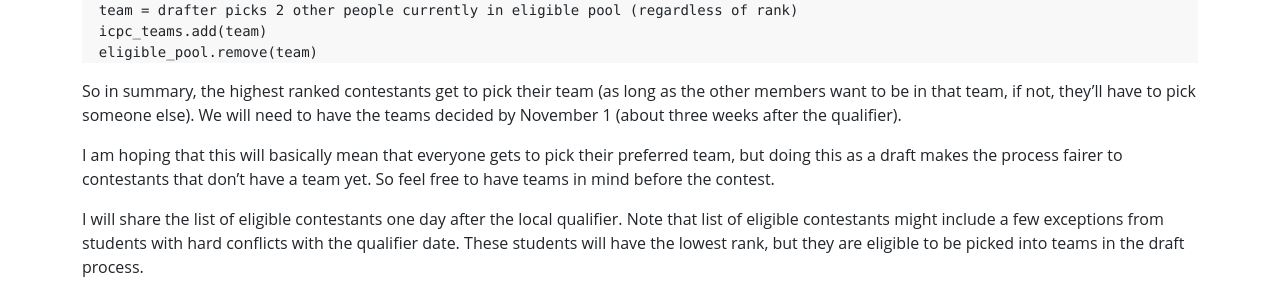
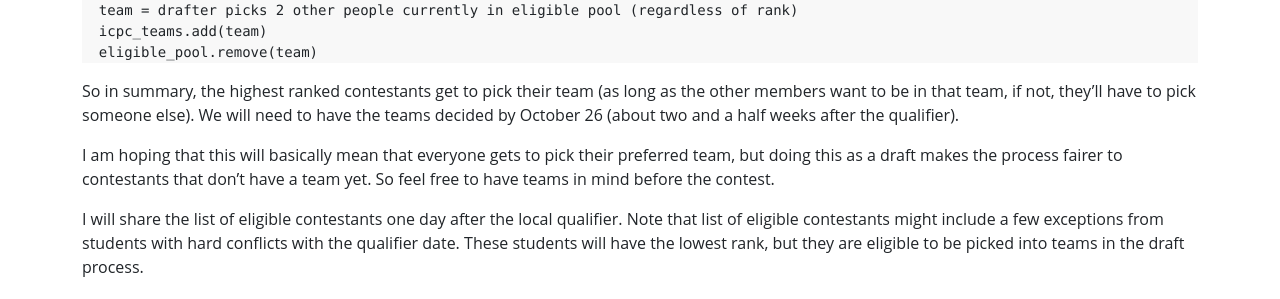
Before and after one commit to Princeton-Competitive-Programming/princeton-competitive-programming, a Jekyll site: the page built from pages/icpc26.md, in a window 1280 px wide and 900 px high, scrolled down 1531 px. Shown: the part 180-479 px from the top of the window. Built offline with Jekyll 4.4.1, drawn with Linux system fonts in a browser that asks for light colours; nearby versions of some CDN libraries.

Commit message:
Update Week 3 details in fall26.md and adjust team selection date in icpc26.md

```diff
--- a/pages/icpc26.md
+++ b/pages/icpc26.md
@@ -106,7 +106,7 @@ while icpc_teams.size < 5:
 So in summary, the highest ranked contestants get to pick their team
 (as long as the other members want to be in that team, if not, they'll
 have to pick someone else). We will need to have the teams decided by
-November 1 (about three weeks after the qualifier).
+October 26 (about two and a half weeks after the qualifier).
 
 I am hoping that this will basically mean that everyone gets to pick
 their preferred team, but doing this as a draft makes the process
```
Also changed, not shown: fall26.md (+5 -5 lines).
